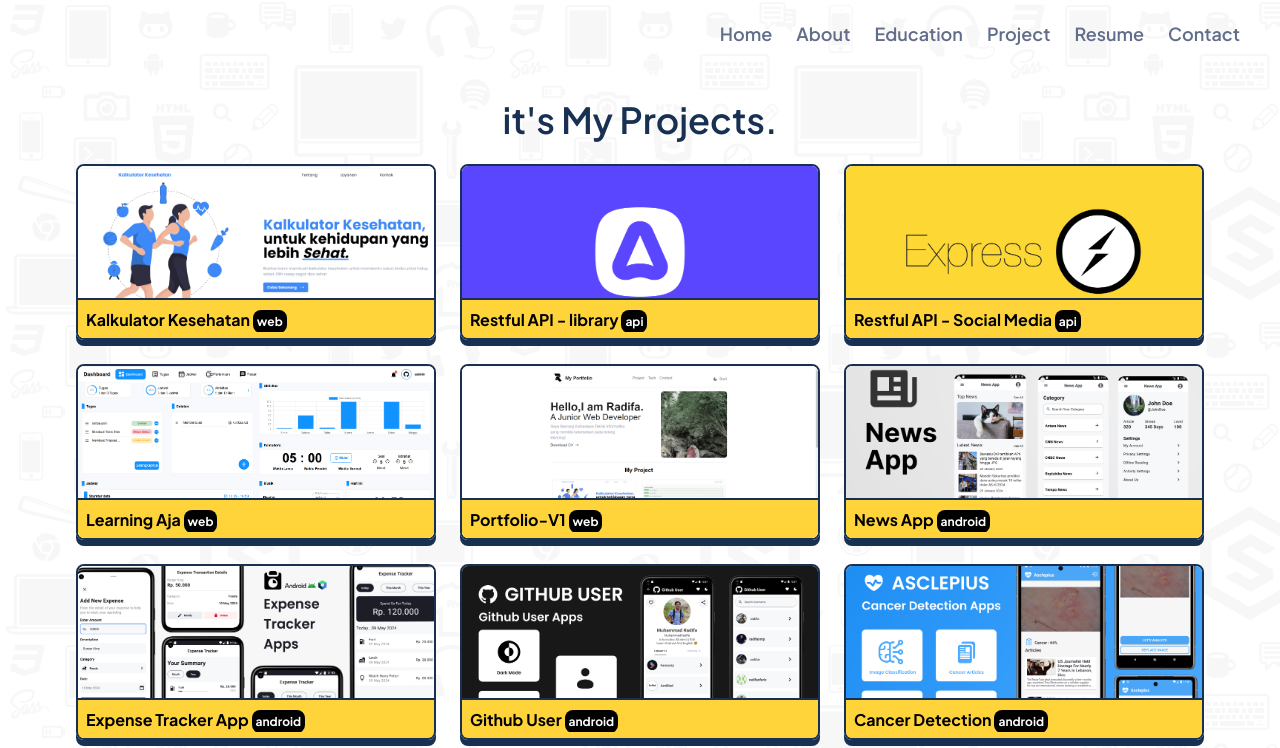
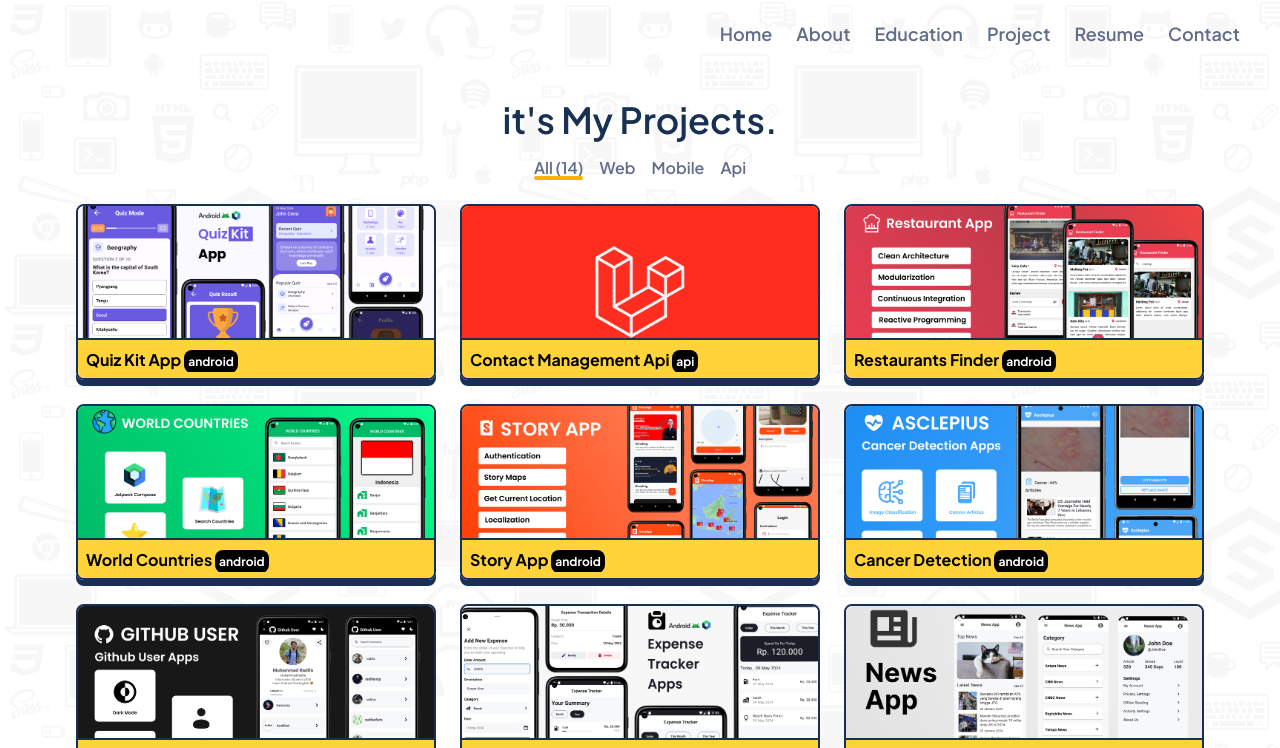
Before and after one commit to MuhammadRadifa/portfolio-v2, a Next.js app: page /project in a window 1280 px wide. Shown: the top 748 px of the page. Built offline with nearby package versions, Linux system fonts and the light colour scheme.

Commit message:
add project filter

```diff
--- a/src/app/project/page.tsx
+++ b/src/app/project/page.tsx
@@ -1,15 +1,111 @@
+'use client'
+
 import ProjectCard from '@/components/common/ProjectCard'
 import TextSection from '@/components/common/TextSection'
-import data from '@/utils/constant/Project'
+import data, { IProject } from '@/utils/constant/Project'
+import foto1 from '@/assets/Project/foto1.png'
+import { useEffect, useState } from 'react'
 
 export default function Project() {
+  const [filter, setFilter] = useState('all')
+  const [project, setProject] = useState<Array<IProject>>([
+    {
+      title: 'Loading ...',
+      image: foto1,
+      deskripsi: 'Loading ...',
+      type: 'loading',
+      repo: '',
+    },
+  ])
+
+  useEffect(() => {
+    if (filter === 'all') {
+      setProject(data)
+    } else if (filter === 'mobile') {
+      setProject(
+        data.filter((item) =>
+          ['android', 'ios', 'flutter'].includes(item.type),
+        ),
+      )
+    } else {
+      setProject(data.filter((item) => item.type === filter))
+    }
+  }, [filter])
+
   return (
     <div className="">
       <TextSection text="it's My Projects." />
+      <div>
+        <div className="my-4 flex justify-center gap-4 font-semibold text-[#616D8A] sm:gap-6 md:gap-8 lg:gap-4">
+          <button
+            className={`group relative flex flex-col items-start justify-center`}
+            onClick={() => setFilter('all')}
+          >
+            <span
+              className={`absolute bottom-0 h-1 ${
+                filter == 'all' ? 'w-full' : 'w-0'
+              } rounded-md bg-orange-primary transition-all duration-300 ease-in-out group-hover:w-full`}
+            ></span>
+            <p>All {filter == 'all' && `(${data.length})`}</p>
+          </button>
+          <button
+            className={`group relative flex flex-col items-start justify-center`}
+            onClick={() => setFilter('web')}
+          >
+            <span
+              className={`absolute bottom-0 h-1 ${
+                filter == 'web' ? 'w-full' : 'w-0'
+              } rounded-md bg-orange-primary transition-all duration-300 ease-in-out group-hover:w-full`}
+            ></span>
+            <p>
+              Web{' '}
+              {filter == 'web' &&
+                `(${data.filter((item) => item.type === 'api').length})`}
+            </p>
+          </button>
+          <button
+            className={`group relative flex flex-col items-start justify-center`}
+            onClick={() => setFilter('mobile')}
+          >
+            <span
+              className={`absolute bottom-0 h-1 ${
+                filter == 'mobile' ? 'w-full' : 'w-0'
+              } rounded-md bg-orange-primary transition-all duration-300 ease-in-out group-hover:w-full`}
+            ></span>
+            <p>
+              Mobile{' '}
+              {filter == 'mobile' &&
+                `(${
+                  data.filter((item) =>
+                    ['android', 'ios', 'flutter'].includes(item.type),
+                  ).length
+                })`}
+            </p>
+          </button>
+          <button
+            className={`group relative flex flex-col items-start justify-center`}
+            onClick={() => setFilter('api')}
+          >
+            <span
+              className={`absolute bottom-0 h-1 ${
+                filter == 'api' ? 'w-full' : 'w-0'
+              } rounded-md bg-orange-primary transition-all duration-300 ease-in-out group-hover:w-full`}
+            ></span>
+            <p>
+              Api{' '}
+              {filter == 'api' &&
+                `(${data.filter((item) => item.type === 'api').length})`}
+            </p>
+          </button>
+        </div>
+      </div>
       <div className="mb-2 mt-6 flex w-full flex-wrap justify-center gap-4 sm:mb-4 md:mb-5 lg:mb-6 lg:gap-6">
-        {data.map((item, index) => (
-          <ProjectCard {...item} key={index} />
-        ))}
+        {project.length != 1 &&
+          project
+            .slice(0)
+            .reverse()
+            .map((item, index) => <ProjectCard {...item} key={index} />)}
+        {project.length == 1 && <p className="text-center">Loading ...</p>}
       </div>
     </div>
   )
```
